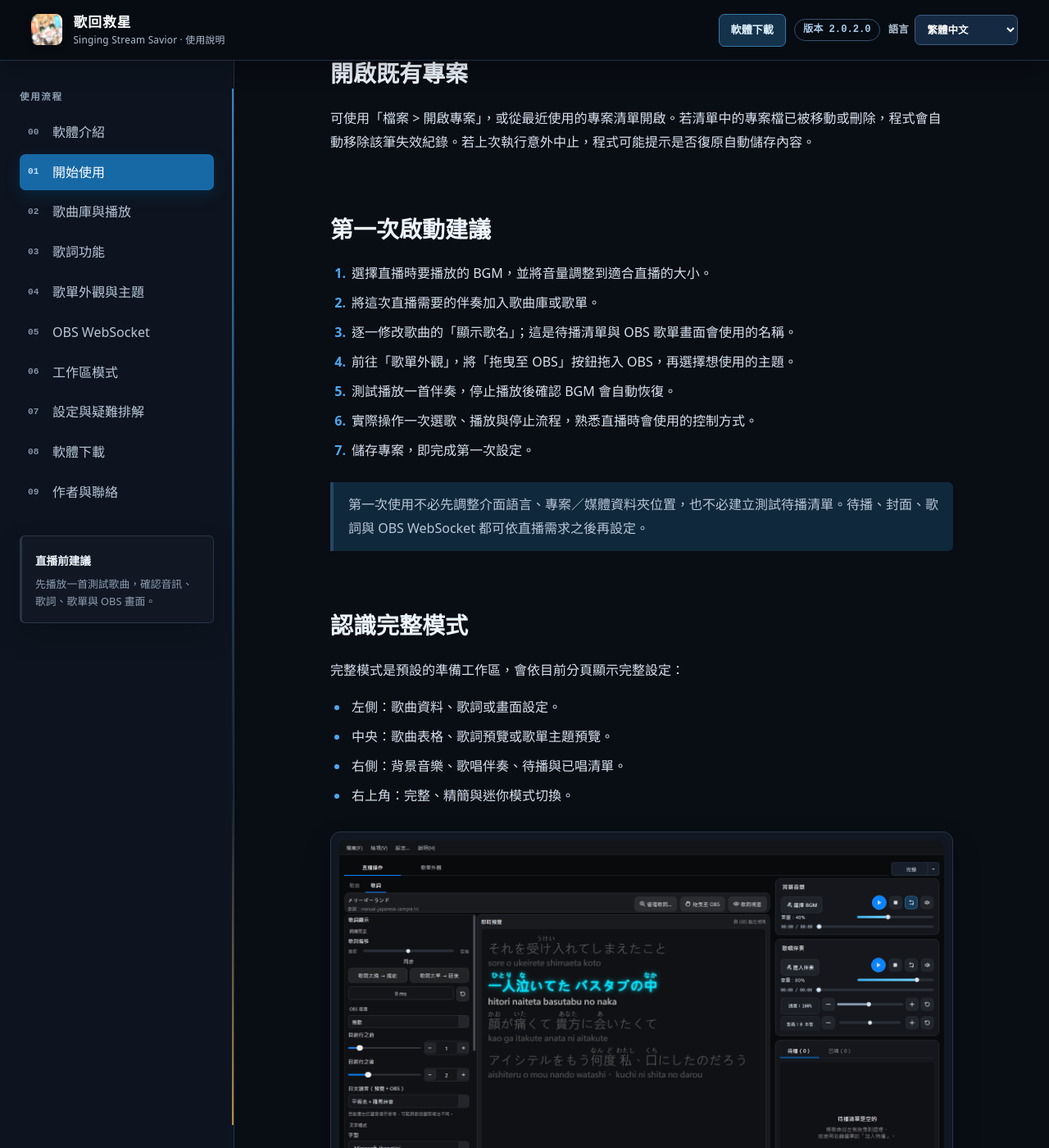
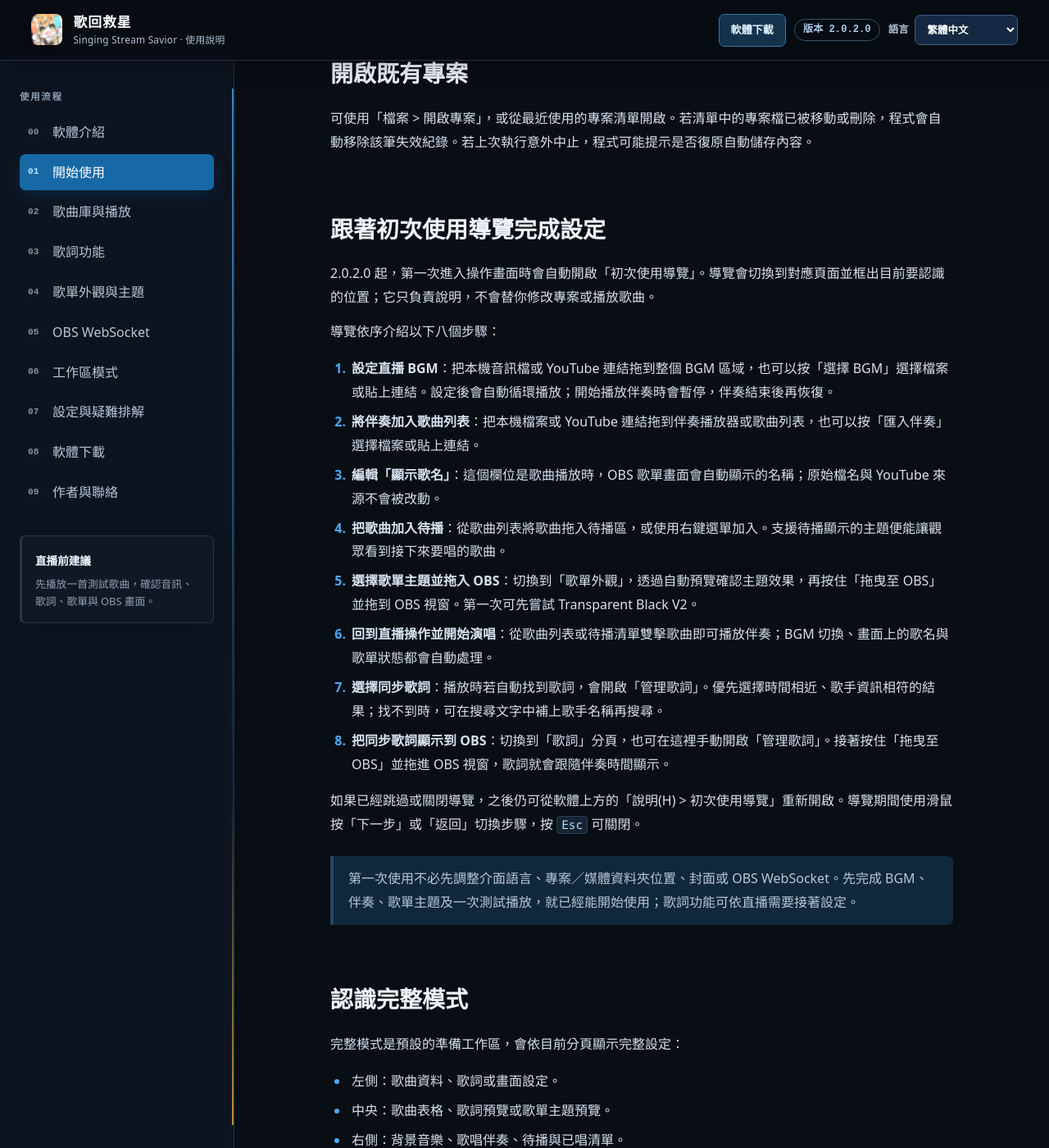
Before and after one commit to NoonIsAwesome/Singing-Stream-Savior-Manual, a Jekyll site: the page built from getting-started.md, in a window 1280 px wide and 1400 px high, scrolled down 1190 px. Shown: the whole window at 82% size. Built offline with Jekyll 4.4.1, drawn with Linux system fonts in a browser that asks for light colours.

Commit message:
docs: add first-use tour to getting started

```diff
--- a/getting-started.md
+++ b/getting-started.md
@@ -40,17 +40,24 @@ Singing Stream Savior 2.0.2.0/
 
 可使用「檔案 > 開啟專案」，或從最近使用的專案清單開啟。若清單中的專案檔已被移動或刪除，程式會自動移除該筆失效紀錄。若上次執行意外中止，程式可能提示是否復原自動儲存內容。
 
-## 第一次啟動建議
+## 跟著初次使用導覽完成設定
 
-1. 選擇直播時要播放的 BGM，並將音量調整到適合直播的大小。
-2. 將這次直播需要的伴奏加入歌曲庫或歌單。
-3. 逐一修改歌曲的「顯示歌名」；這是待播清單與 OBS 歌單畫面會使用的名稱。
-4. 前往「歌單外觀」，將「拖曳至 OBS」按鈕拖入 OBS，再選擇想使用的主題。
-5. 測試播放一首伴奏，停止播放後確認 BGM 會自動恢復。
-6. 實際操作一次選歌、播放與停止流程，熟悉直播時會使用的控制方式。
-7. 儲存專案，即完成第一次設定。
+2.0.2.0 起，第一次進入操作畫面時會自動開啟「初次使用導覽」。導覽會切換到對應頁面並框出目前要認識的位置；它只負責說明，不會替你修改專案或播放歌曲。
 
-> 第一次使用不必先調整介面語言、專案／媒體資料夾位置，也不必建立測試待播清單。待播、封面、歌詞與 OBS WebSocket 都可依直播需求之後再設定。
+導覽依序介紹以下八個步驟：
+
+1. **設定直播 BGM**：把本機音訊檔或 YouTube 連結拖到整個 BGM 區域，也可以按「選擇 BGM」選擇檔案或貼上連結。設定後會自動循環播放；開始播放伴奏時會暫停，伴奏結束後再恢復。
+2. **將伴奏加入歌曲列表**：把本機檔案或 YouTube 連結拖到伴奏播放器或歌曲列表，也可以按「匯入伴奏」選擇檔案或貼上連結。
+3. **編輯「顯示歌名」**：這個欄位是歌曲播放時，OBS 歌單畫面會自動顯示的名稱；原始檔名與 YouTube 來源不會被改動。
+4. **把歌曲加入待播**：從歌曲列表將歌曲拖入待播區，或使用右鍵選單加入。支援待播顯示的主題便能讓觀眾看到接下來要唱的歌曲。
+5. **選擇歌單主題並拖入 OBS**：切換到「歌單外觀」，透過自動預覽確認主題效果，再按住「拖曳至 OBS」並拖到 OBS 視窗。第一次可先嘗試 Transparent Black V2。
+6. **回到直播操作並開始演唱**：從歌曲列表或待播清單雙擊歌曲即可播放伴奏；BGM 切換、畫面上的歌名與歌單狀態都會自動處理。
+7. **選擇同步歌詞**：播放時若自動找到歌詞，會開啟「管理歌詞」。優先選擇時間相近、歌手資訊相符的結果；找不到時，可在搜尋文字中補上歌手名稱再搜尋。
+8. **把同步歌詞顯示到 OBS**：切換到「歌詞」分頁，也可在這裡手動開啟「管理歌詞」。接著按住「拖曳至 OBS」並拖進 OBS 視窗，歌詞就會跟隨伴奏時間顯示。
+
+如果已經跳過或關閉導覽，之後仍可從軟體上方的「說明(H) > 初次使用導覽」重新開啟。導覽期間使用滑鼠按「下一步」或「返回」切換步驟，按 `Esc` 可關閉。
+
+> 第一次使用不必先調整介面語言、專案／媒體資料夾位置、封面或 OBS WebSocket。先完成 BGM、伴奏、歌單主題及一次測試播放，就已經能開始使用；歌詞功能可依直播需要接著設定。
 
 ## 認識完整模式
 
```
